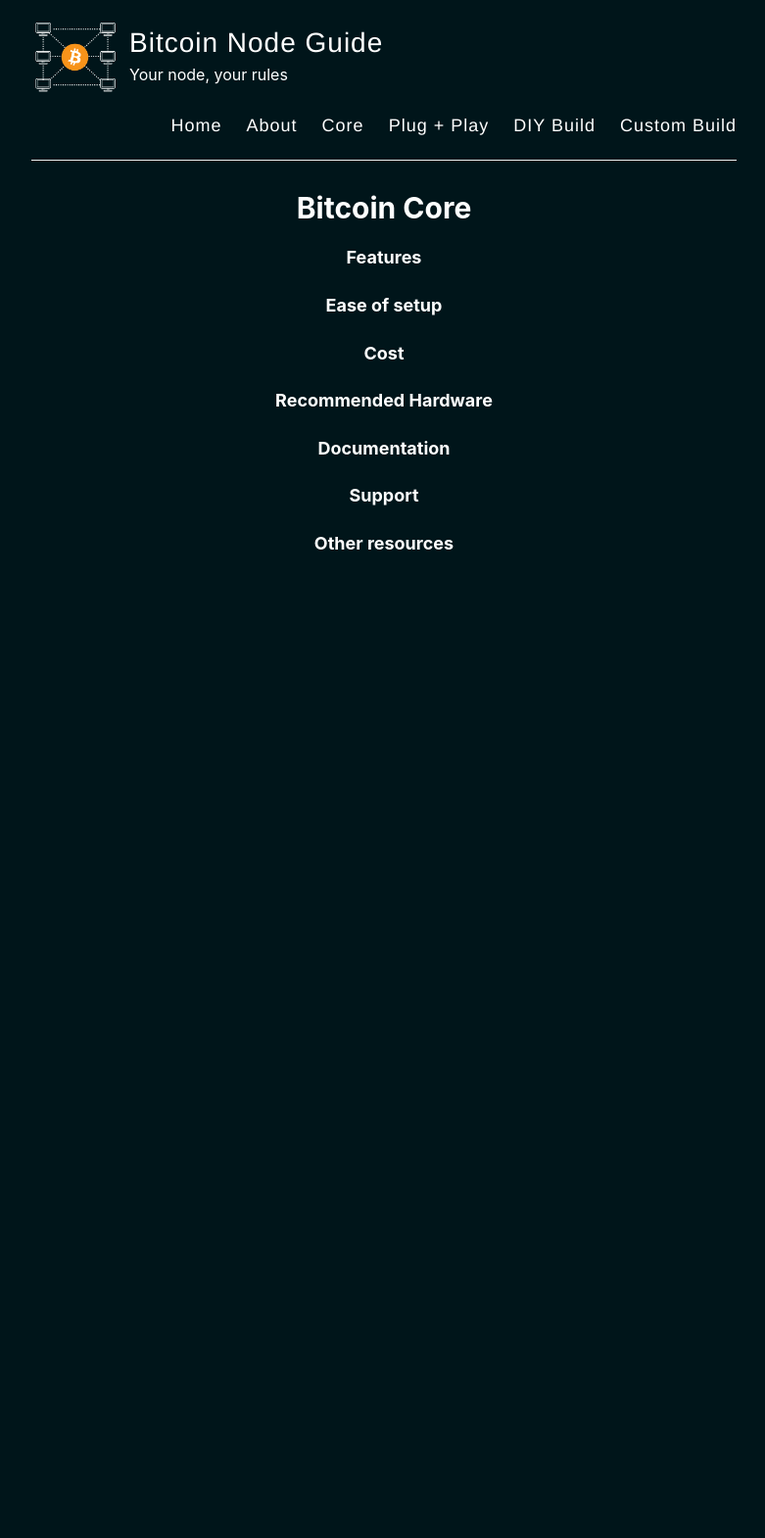
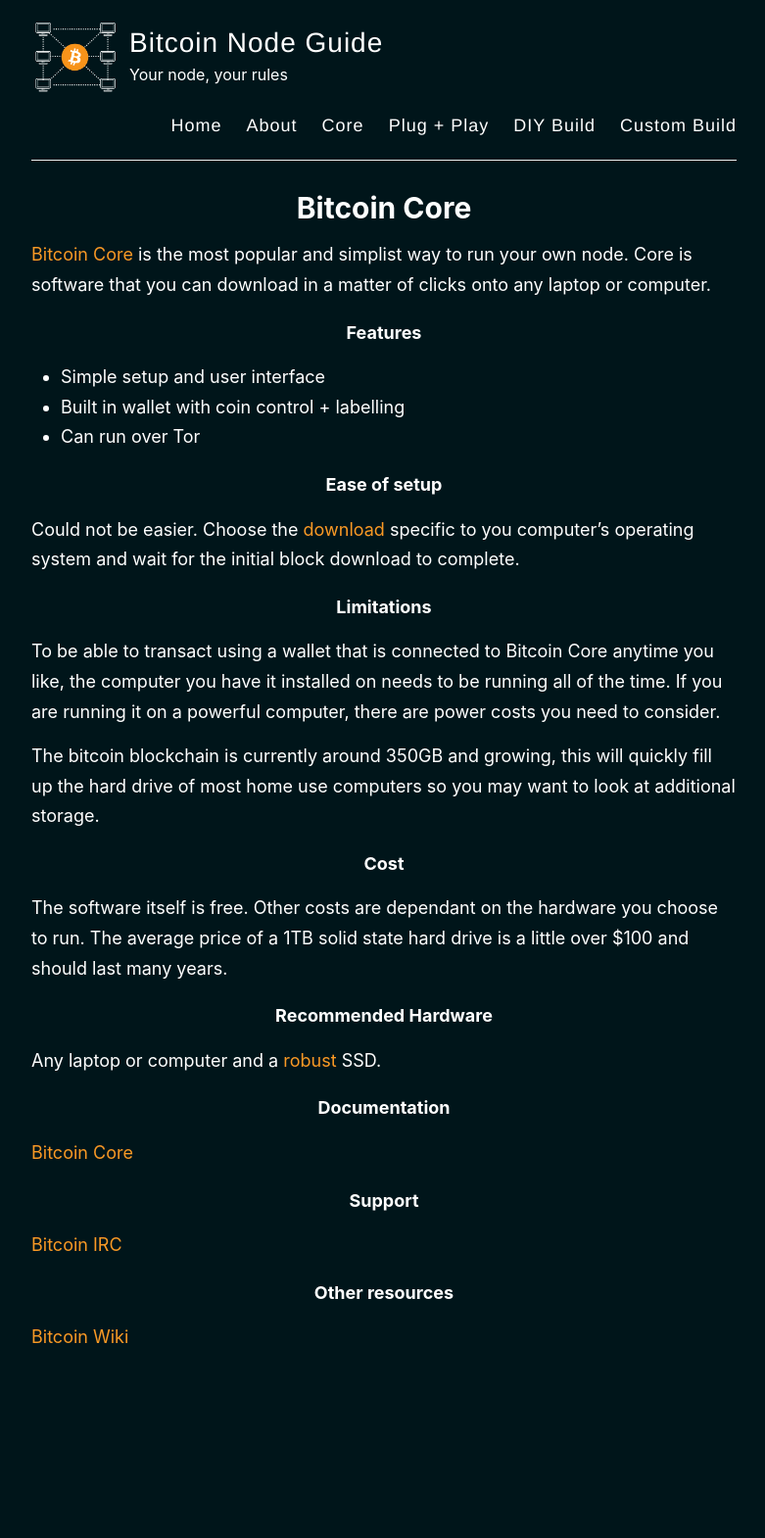
Before and after one commit to BitcoinQnA/node-guide, a Jekyll site: the page built from _pages/core.md, in a window 1280 px wide. Shown: the whole page at 98% size, without its empty margins (248-1029 px from the left). Built offline with Jekyll 4.4.1, drawn with Linux system fonts in a browser that asks for light colours; before the commit the page ends 940 px from its top, so only the background shows below that.

Commit message:
Update core.md

```diff
--- a/_pages/core.md
+++ b/_pages/core.md
@@ -4,16 +4,40 @@
 permalink: /core/
 ---
 
+[Bitcoin Core](https://bitcoincore.org/) is the most popular and simplist way to run your own node. Core is software that you can download in a matter of clicks onto any laptop or computer.
+
 #### Features
+
+* Simple setup and user interface
+* Built in wallet with coin control + labelling
+* Can run over Tor
 
 #### Ease of setup
 
+Could not be easier. Choose the [download](https://bitcoin.org/en/download) specific to you computer's operating system and wait for the initial block download to complete.
+
+#### Limitations
+
+To be able to transact using a wallet that is connected to Bitcoin Core anytime you like, the computer you have it installed on needs to be running all of the time. If you are running it on a powerful computer, there are power costs you need to consider.
+
+The bitcoin blockchain is currently around 350GB and growing, this will quickly fill up the hard drive of most home use computers so you may want to look at additional storage.
+
 #### Cost
+
+The software itself is free. Other costs are dependant on the hardware you choose to run. The average price of a 1TB solid state hard drive is a little over $100 and should last many years.
 
 #### Recommended Hardware
 
+Any laptop or computer and a [robust](https://www.amazon.com/SAMSUNG-Portable-SSD-1TB-MU-PC1T0H/dp/B0874YJP92/ref=sr_1_3?dchild=1&keywords=samsung+1tb+ssd+t5&qid=1603541969&sr=8-3) SSD.
+
 #### Documentation
+
+[Bitcoin Core](https://bitcoin.org/en/bitcoin-core/help)
 
 #### Support
 
+[Bitcoin IRC](https://bitcoin.org/en/bitcoin-core/help#live)
+
 #### Other resources
+
+[Bitcoin Wiki](https://en.bitcoin.it/wiki/Help:Installing_Bitcoin_Core)
```
